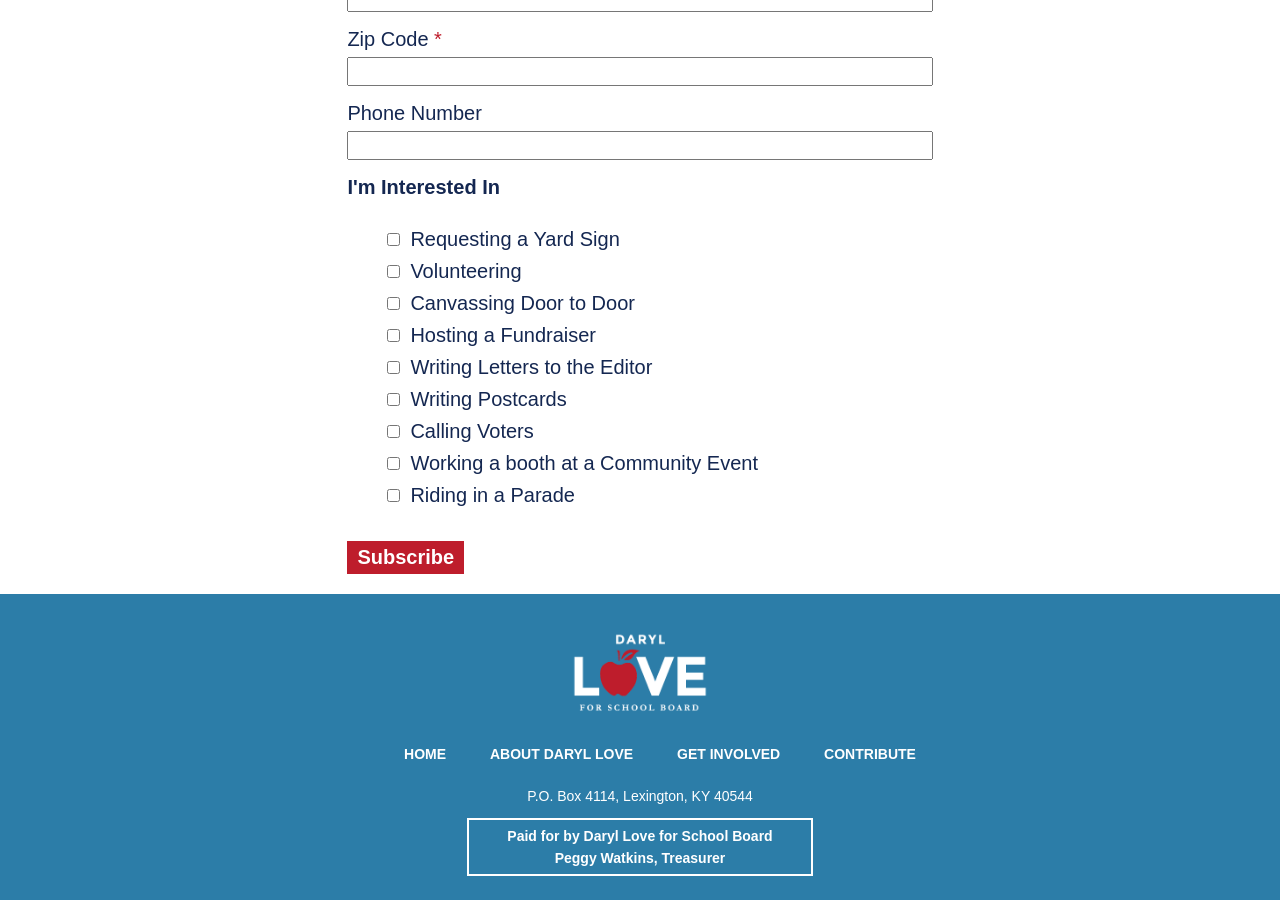
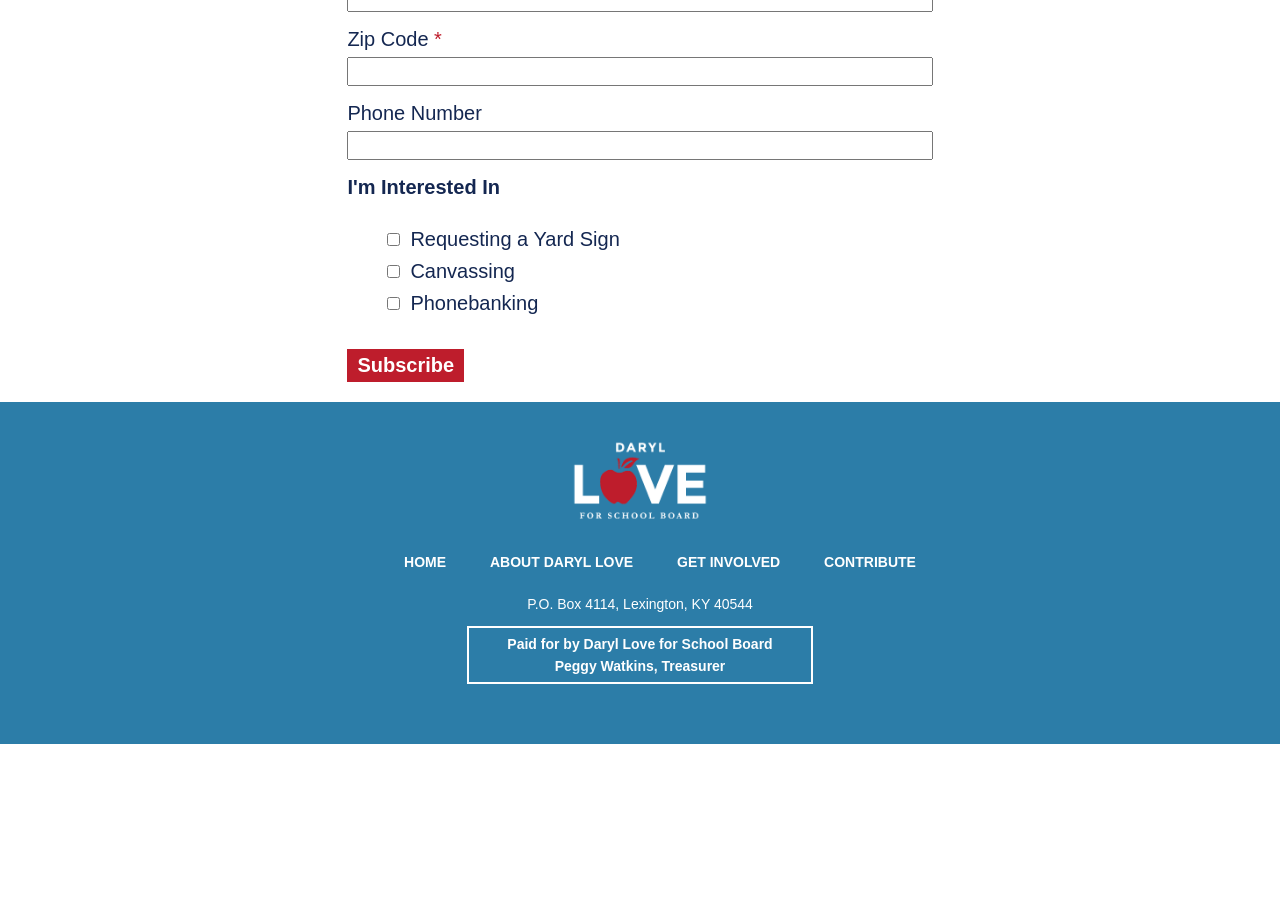
Before and after one commit to loveforfcps/loveforfcps.github.io, a Jekyll site: the page built from volunteer.html, in a window 1280 px wide and 900 px high, scrolled down 986 px. Built offline with Jekyll 4.4.1, drawn with Linux system fonts in a browser that asks for light colours; nearby versions of some CDN libraries; after the commit the page ends 1730 px from its top, so only the background shows below that.

Commit message:
new mail chimp forms

```diff
--- a/volunteer.html
+++ b/volunteer.html
@@ -10,7 +10,7 @@
   <div class="volunteer-form-body">
     <h2>Sign up to volunteer with us! If you have any questions you'd like to ask feel free to email us at <a href="mailto:loveforfcps@gmail.com">&#108;&#111;&#118;&#101;&#102;&#111;&#114;&#102;&#99;&#112;&#115;&#64;&#103;&#109;&#97;&#105;&#108;&#46;&#99;&#111;&#109;</a></h2>
     <div id="mc_embed_signup">
-      <form action="//WatkinsForStateRep.us13.list-manage.com/subscribe/post?u=23009aba251792d2594d36466&amp;id=7bf97cd6aa" method="post" id="mc-embedded-subscribe-form" name="mc-embedded-subscribe-form" class="validate contact-form" target="_blank" novalidate>
+      <form action="//facebook.us14.list-manage.com/subscribe/post?u=0a0d7ea6841eccb212f2e6394&amp;id=3f5136a63c" method="post" id="mc-embedded-subscribe-form" name="mc-embedded-subscribe-form" class="validate contact-form" target="_blank" novalidate>
           <div id="mc_embed_signup_scroll">
 
       <div class="mc-field-group form-input required">
@@ -51,15 +51,9 @@
       <div class="mc-field-group input-group form-input">
         <strong>I'm Interested In </strong>
         <ul>
-          <li><input type="checkbox" value="1" name="group[8017][1]" id="mce-group[8017]-8017-0"><label for="mce-group[8017]-8017-0">Requesting a Yard Sign</label></li>
-          <li><input type="checkbox" value="2" name="group[8017][2]" id="mce-group[8017]-8017-1"><label for="mce-group[8017]-8017-1">Volunteering</label></li>
-          <li><input type="checkbox" value="4" name="group[8017][4]" id="mce-group[8017]-8017-2"><label for="mce-group[8017]-8017-2">Canvassing Door to Door</label></li>
-          <li><input type="checkbox" value="8" name="group[8017][8]" id="mce-group[8017]-8017-3"><label for="mce-group[8017]-8017-3">Hosting a Fundraiser</label></li>
-          <li><input type="checkbox" value="16" name="group[8017][16]" id="mce-group[8017]-8017-4"><label for="mce-group[8017]-8017-4">Writing Letters to the Editor</label></li>
-          <li><input type="checkbox" value="32" name="group[8017][32]" id="mce-group[8017]-8017-5"><label for="mce-group[8017]-8017-5">Writing Postcards</label></li>
-          <li><input type="checkbox" value="64" name="group[8017][64]" id="mce-group[8017]-8017-6"><label for="mce-group[8017]-8017-6">Calling Voters</label></li>
-          <li><input type="checkbox" value="128" name="group[8017][128]" id="mce-group[8017]-8017-7"><label for="mce-group[8017]-8017-7">Working a booth at a Community Event</label></li>
-          <li><input type="checkbox" value="256" name="group[8017][256]" id="mce-group[8017]-8017-8"><label for="mce-group[8017]-8017-8">Riding in a Parade</label></li>
+          <li><input type="checkbox" value="1" name="group[329][1]" id="mce-group[329]-329-0"><label for="mce-group[329]-329-0">Requesting a Yard Sign</label></li>
+          <li><input type="checkbox" value="2" name="group[329][2]" id="mce-group[329]-329-1"><label for="mce-group[329]-329-1">Canvassing</label></li>
+          <li><input type="checkbox" value="4" name="group[329][4]" id="mce-group[329]-329-2"><label for="mce-group[329]-329-2">Phonebanking</label></li>
         </ul>
       </div>
 
@@ -67,7 +61,7 @@
       		<div class="response" id="mce-error-response" style="display:none"></div>
       		<div class="response" id="mce-success-response" style="display:none"></div>
       	</div>
-          <div style="position: absolute; left: -5000px;" aria-hidden="true"><input type="text" name="b_23009aba251792d2594d36466_7bf97cd6aa" tabindex="-1" value=""></div>
+          <div style="position: absolute; left: -5000px;" aria-hidden="true"><input type="text" name="b_0a0d7ea6841eccb212f2e6394_3f5136a63c" tabindex="-1" value=""></div>
           <div class="clear"><input type="submit" value="Subscribe" name="subscribe" id="mc-embedded-subscribe" class="button form-submit"></div>
           </div>
       </form>
```
Also changed, not shown: _includes/cta.html (+4 -4 lines), index.html (+5 -4 lines), 4 other files.
